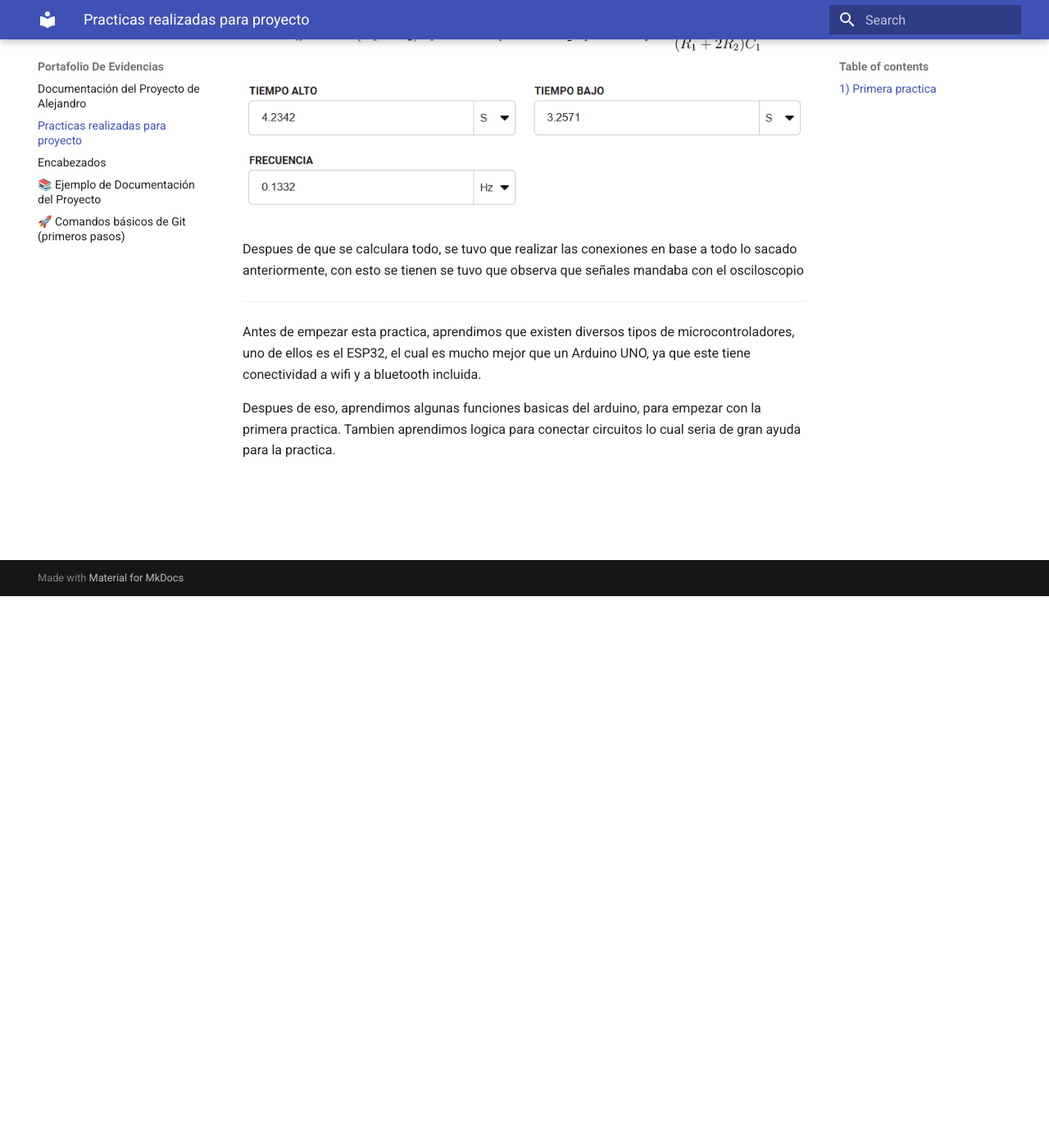
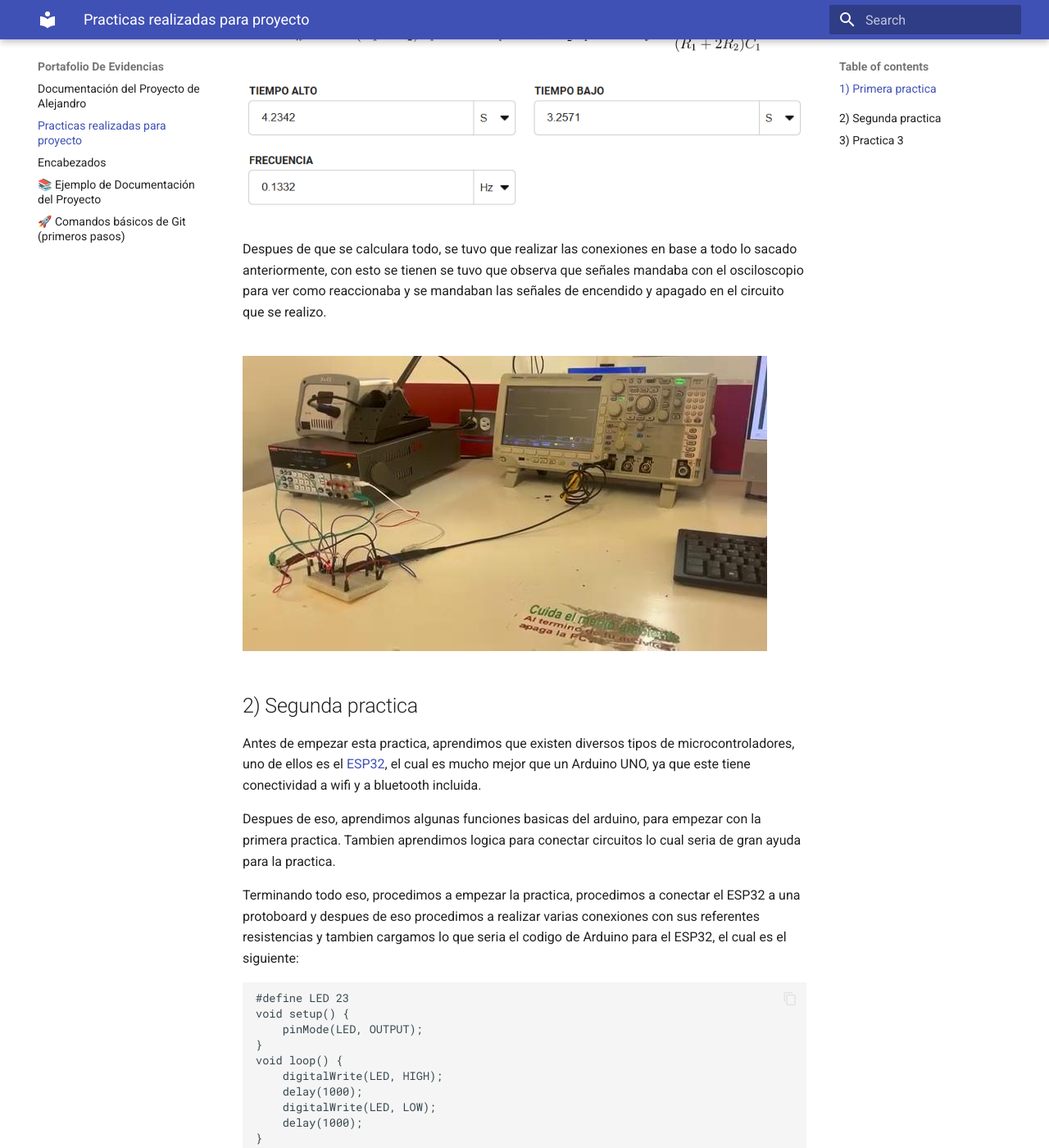
Before and after one commit to Cord3r0/Portafolio-Ibero-Alejandro, an MkDocs documentation site: the page built from docs/Practicas.md, in a window 1280 px wide and 1400 px high, scrolled down 673 px. Shown: the whole window at 82% size. Built offline with MkDocs 1.6.1 and Material for MkDocs 9.7.7, drawn with Linux system fonts in a browser that asks for light colours; some of the changed text lies outside the part shown.

Commit message:
Avance de bitacora 1

````diff
--- a/docs/Practicas.md
+++ b/docs/Practicas.md
@@ -14,11 +14,89 @@
 
 ![Diagrama del sistema](recursos/imgs/imagen.png)
 
-Despues de que se calculara todo, se tuvo que realizar las conexiones en base a todo lo sacado anteriormente, con esto se tienen se tuvo que observa que señales mandaba con el osciloscopio
+Despues de que se calculara todo, se tuvo que realizar las conexiones en base a todo lo sacado anteriormente, con esto se tienen se tuvo que observa que señales mandaba con el osciloscopio para ver como reaccionaba y se mandaban las señales de encendido y apagado en el circuito que se realizo.
 
-
+![Diagrama del sistema](recursos/imgs/Multimedia.jpeg)
 ---
 
-Antes de empezar esta practica, aprendimos que existen diversos tipos de microcontroladores, uno de ellos es el ESP32, el cual es mucho mejor que un Arduino UNO, ya que este tiene conectividad a wifi y a bluetooth incluida.
+## 2) Segunda practica
+
+Antes de empezar esta practica, aprendimos que existen diversos tipos de microcontroladores, uno de ellos es el [ESP32](https://www.waveshare.com/img/devkit/accBoard/NodeMCU-32S/NodeMCU-32S-details-3.jpg), el cual es mucho mejor que un Arduino UNO, ya que este tiene conectividad a wifi y a bluetooth incluida.
 
 Despues de eso, aprendimos algunas funciones basicas del arduino, para empezar con la primera practica. Tambien aprendimos logica para conectar circuitos lo cual seria de gran ayuda para la practica.
+
+Terminando todo eso, procedimos a empezar la practica, procedimos a conectar el ESP32 a una protoboard y despues de eso procedimos a realizar varias conexiones con sus referentes resistencias y tambien cargamos lo que seria el codigo de Arduino para el ESP32, el cual es el siguiente:
+
+```
+#define LED 23
+void setup() {
+    pinMode(LED, OUTPUT);
+}
+void loop() {
+    digitalWrite(LED, HIGH);
+    delay(1000);
+    digitalWrite(LED, LOW);
+    delay(1000);
+}
+```
+El cual el resultado salo algo asi:
+
+![Diagrama del sistema](recursos/imgs/Led%20sin%20boton.jpeg)
+
+Despues de eso procedimos a la siguiente parte que era agregarle un boton para que enciera y apagara, para esto en la parte del codigo no cambiaria mucho solo se le agregaria definir la señal de entrada del boton y agregarle una condicional el codigo quedaria algo asi:
+
+```
+#define LED 23
+#define BUTTON 33
+
+void setup() {
+    pinMode(LED, OUTPUT);
+    pinMode(BUTTON, INPUT);
+}
+void loop() {
+    if (digitalRead(BUTTON) == HIGH) {
+        digitalWrite(LED, HIGH);
+    } else {
+        digitalWrite(LED, LOW);
+    }
+}
+```
+
+Y el circuito se veria algo asi:
+
+![Diagrama del sistema](recursos/imgs/led%20con%20boton.jpeg)
+
+Por siguiente, se nos explico como conectar el ESP32 por Bluetooth y como controlarlo, esto se basa por medio de una aplicacion, la cual se llama [Serial Bluetooth Terminal](https://play.google.com/store/apps/details?id=de.kai_morich.serial_bluetooth_terminal&hl=es) en el cual manda señales las cuales las recibe el ESP32 y con estas señales se puede realizar lo anteriormente realizado pero con la aplicacio, así que el codigo cambiaria para recibir señales Bluetooth:
+```
+#include "BluetoothSerial.h"
+BluetoothSerial SerialBT;
+
+#define LED 23
+
+void setup() {
+    Serial.begin(115200);
+    SerialBT.begin("ESP32");
+    pinMode(LED, OUTPUT);
+}
+
+void loop() {
+    if (SerialBT.available()) {
+        String mensaje = SerialBT.readString();
+        Serial.println("Recibido: " + mensaje);
+        if (mensaje == "prendido") {
+            digitalWrite(LED, HIGH);
+        } else if (mensaje == "apagado") {
+            digitalWrite(LED, LOW);
+        }
+    }
+    delay(1000);
+}
+```
+El circuito se veria algo asi:
+
+![Diagrama del sistema](recursos/imgs/Led%20bluetooth.jpeg
+)
+---
+## 3) Practica 3
+
+En esta practica
````
Also changed, not shown: docs/recursos/imgs/Led bluetooth.jpeg (added), docs/recursos/imgs/Led sin boton.jpeg (added), docs/recursos/imgs/Multimedia.jpeg (added), docs/recursos/imgs/led con boton.jpeg (added).
